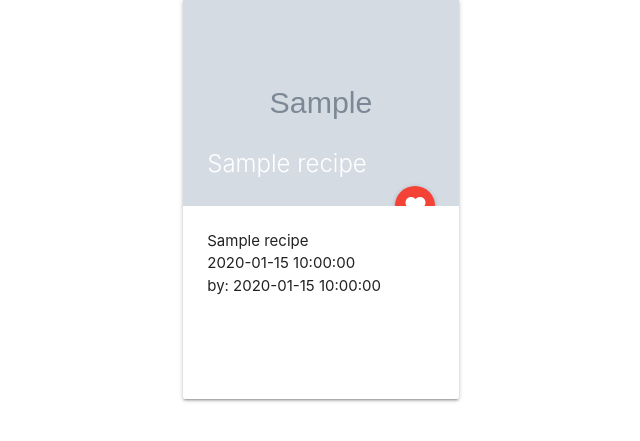
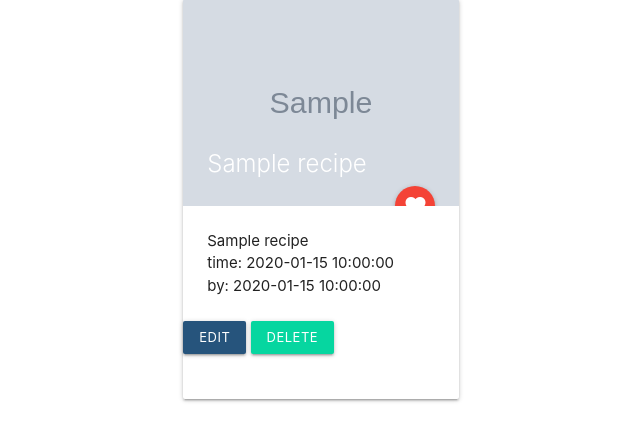
Before and after one commit to BonnieMcb/recipease, a Flask app: page /my_recipes in a window 1280 px wide. Shown: the part 147-588 px from the top of the page, without its empty margins (20-660 px from the left). Run offline with Flask 2, Linux system fonts and the light colour scheme; the visitor is signed in with stand-in values (Sample User, id 1); grey boxes marked "Sample" are stand-in pictures; a database or web service that is not in the repository returns one stand-in record (values such as "Sample title"); some libraries are stand-ins or nearby versions.

Commit message:
Add edit/delete buttons

```diff
--- a/static/css/style.css
+++ b/static/css/style.css
@@ -5,3 +5,11 @@ div.nav-wrapper {
 h4.page-header {
     background-color: #ffd166;
 }
+
+.edit-button {
+    background-color: #26547c;
+}
+
+.delete-button {
+    background-color: #06d6a0;
+}
--- a/templates/my_recipes.html
+++ b/templates/my_recipes.html
@@ -23,9 +23,10 @@
                     </div>
                     <div class="card-content">
                         {{ recipes.allergen_name }}<br>
-                        {{ recipes.time }}<br>
+                        time: {{ recipes.time }}<br>
                         by: {{ recipes.created_by }}<br>
                     </div>
+                    <a class="waves-effect waves-light btn-small edit-button">Edit</a> <a class="waves-effect waves-light btn-small delete-button">Delete</a>
                 </div>
             </div>
             {% endfor %}
--- a/templates/recipes.html
+++ b/templates/recipes.html
@@ -21,7 +21,7 @@
                     </div>
                     <div class="card-content">
                         {{ recipes.allergen_name }}<br>
-                        {{ recipes.time }}<br>
+                        time: {{ recipes.time }}<br>
                         by: {{ recipes.created_by }}<br>
                     </div>
                 </div>
```
